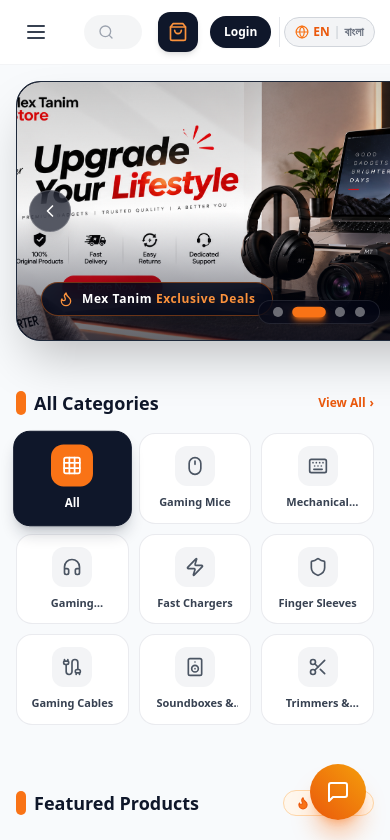
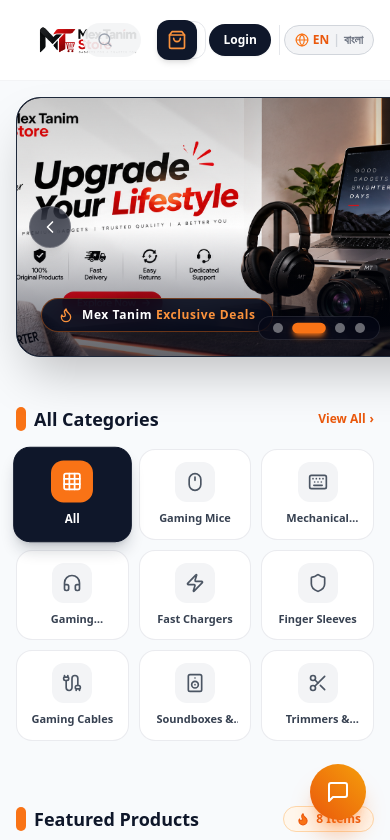
Before and after one commit to mcxtanim/Mex_Tanim, a Next.js app in the folder user_website/: page / in a window 390 px wide. Shown: the top 840 px of the page. Built offline with nearby package versions, Linux system fonts and the light colour scheme; grey boxes are pictures that could not be loaded.

Commit message:
Commit #5: Increase logo size for clear legibility and add 3-dot navbar button side-by-side with logo

```diff
--- a/user_website/src/features/shared/Header.tsx
+++ b/user_website/src/features/shared/Header.tsx
@@ -1,7 +1,7 @@
 'use client';
 
 import React, { useState, useEffect } from 'react';
-import { Menu, Search, ShoppingBag, User as UserIcon, X, LogOut, Globe } from 'lucide-react';
+import { Search, ShoppingBag, User as UserIcon, LogOut, Globe, MoreVertical, X } from 'lucide-react';
 import { useCart } from '../cart/CartContext';
 import { useAuth } from '../auth/AuthContext';
 import { useLanguage } from './LanguageContext';
@@ -33,7 +33,7 @@ export const Header: React.FC<HeaderProps> = ({ searchQuery, setSearchQuery }) =
   const { totalItems, openCart } = useCart();
   const { user, isAuthenticated, openAuthModal, logout } = useAuth();
   const { language, setLanguage, t } = useLanguage();
-  const [isMobileMenuOpen, setIsMobileMenuOpen] = useState(false);
+  const [is3DotMenuOpen, setIs3DotMenuOpen] = useState(false);
 
   // Typewriter effect state for interactive search placeholder
   const [suggestionIndex, setSuggestionIndex] = useState(0);
@@ -72,26 +72,66 @@ export const Header: React.FC<HeaderProps> = ({ searchQuery, setSearchQuery }) =
   return (
     <header className="sticky top-0 z-40 bg-white/95 backdrop-blur-md border-b border-gray-100 shadow-2xs transition-all">
       <div className="max-w-7xl mx-auto px-4 sm:px-6 lg:px-8">
-        <div className="flex items-center justify-between h-16 sm:h-20 gap-3">
+        <div className="flex items-center justify-between h-20 sm:h-24 gap-3">
 
-          {/* Left section: Mobile Hamburger + Official Image Logo */}
-          <div className="flex items-center space-x-3">
-            <button
-              onClick={() => setIsMobileMenuOpen(!isMobileMenuOpen)}
-              className="lg:hidden p-2 text-gray-700 hover:text-orange-500 rounded-xl hover:bg-gray-100 transition"
-              aria-label="Toggle Menu"
-            >
-              {isMobileMenuOpen ? <X className="w-6 h-6" /> : <Menu className="w-6 h-6" />}
-            </button>
+          {/* Left section: Official Large Image Logo + 3-Dot Navbar Button (Side-by-side) */}
+          <div className="flex items-center space-x-2 sm:space-x-3">
 
-            {/* Official Mex Tanim Store Logo */}
-            <div className="flex items-center cursor-pointer">
+            {/* Official Mex Tanim Store Logo (Increased height so text & slogan are perfectly readable) */}
+            <a href="#" className="flex items-center cursor-pointer shrink-0">
               <img
                 src="/images/logo.png"
                 alt="Mex Tanim Store Logo"
-                className="h-10 sm:h-12 w-auto object-contain hover:scale-105 transition-all"
+                className="h-12 sm:h-16 md:h-18 max-h-20 w-auto object-contain hover:scale-105 transition-all"
               />
+            </a>
+
+            {/* 3-Dot Navbar Button (Positioned side-by-side right next to the logo) */}
+            <div className="relative">
+              <button
+                onClick={() => setIs3DotMenuOpen(!is3DotMenuOpen)}
+                className="p-2 sm:p-2.5 text-slate-800 hover:text-orange-500 hover:bg-orange-50 rounded-xl border border-gray-200 transition-all flex items-center justify-center shadow-2xs active:scale-95"
+                title="Navigation Menu"
+                aria-label="Toggle 3-dot menu"
+              >
+                {is3DotMenuOpen ? <X className="w-5 h-5 text-orange-500" /> : <MoreVertical className="w-5 h-5 sm:w-6 sm:h-6" />}
+              </button>
+
+              {/* 3-Dot Navbar Popup Menu */}
+              {is3DotMenuOpen && (
+                <div className="absolute left-0 mt-2 w-56 bg-white border border-gray-200 rounded-2xl shadow-2xl z-50 p-2 space-y-1 animate-in fade-in slide-in-from-top-2 duration-200">
+                  <a
+                    href="#hero"
+                    onClick={() => setIs3DotMenuOpen(false)}
+                    className="flex items-center space-x-2 px-3 py-2 text-xs font-bold text-gray-700 hover:bg-orange-50 hover:text-orange-600 rounded-xl transition"
+                  >
+                    <span>🏠 Home</span>
+                  </a>
+                  <a
+                    href="#categories"
+                    onClick={() => setIs3DotMenuOpen(false)}
+                    className="flex items-center space-x-2 px-3 py-2 text-xs font-bold text-gray-700 hover:bg-orange-50 hover:text-orange-600 rounded-xl transition"
+                  >
+                    <span>📦 {t.categoriesTitle}</span>
+                  </a>
+                  <a
+                    href="#products"
+                    onClick={() => setIs3DotMenuOpen(false)}
+                    className="flex items-center space-x-2 px-3 py-2 text-xs font-bold text-gray-700 hover:bg-orange-50 hover:text-orange-600 rounded-xl transition"
+                  >
+                    <span>🔥 {t.featuredProducts}</span>
+                  </a>
+                  <a
+                    href="#app-install"
+                    onClick={() => setIs3DotMenuOpen(false)}
+                    className="flex items-center space-x-2 px-3 py-2 text-xs font-bold text-gray-700 hover:bg-orange-50 hover:text-orange-600 rounded-xl transition"
+                  >
+                    <span>📱 {t.appInstallBtn}</span>
+                  </a>
+                </div>
+              )}
             </div>
+
           </div>
 
           {/* Center Search Bar with Animated Typewriter Placeholder */}
@@ -182,42 +222,6 @@ export const Header: React.FC<HeaderProps> = ({ searchQuery, setSearchQuery }) =
 
           </div>
         </div>
-
-        {/* Mobile Navigation Drawer */}
-        {isMobileMenuOpen && (
-          <div className="lg:hidden border-t border-gray-100 py-3 space-y-2 animate-in slide-in-from-top duration-200">
-            <nav className="flex flex-col space-y-1 text-sm font-medium text-gray-700">
-              <a href="#hero" onClick={() => setIsMobileMenuOpen(false)} className="px-3 py-2 rounded-lg hover:bg-orange-50 hover:text-orange-600 transition">
-                Home
-              </a>
-              <a href="#categories" onClick={() => setIsMobileMenuOpen(false)} className="px-3 py-2 rounded-lg hover:bg-orange-50 hover:text-orange-600 transition">
-                {t.categoriesTitle}
-              </a>
-              <a href="#products" onClick={() => setIsMobileMenuOpen(false)} className="px-3 py-2 rounded-lg hover:bg-orange-50 hover:text-orange-600 transition">
-                {t.featuredProducts}
-              </a>
-            </nav>
-
-            {/* Language Switcher in Mobile Drawer */}
-            <div className="pt-2 border-t border-gray-100 flex items-center justify-between px-3">
-              <span className="text-xs font-bold text-gray-600">Language / ভাষা:</span>
-              <div className="flex items-center space-x-1 bg-gray-100 p-1 rounded-lg">
-                <button
-                  onClick={() => setLanguage('en')}
-                  className={`px-3 py-1 text-xs font-bold rounded-md transition ${language === 'en' ? 'bg-orange-500 text-white shadow-xs' : 'text-gray-600'}`}
-                >
-                  English
-                </button>
-                <button
-                  onClick={() => setLanguage('bn')}
-                  className={`px-3 py-1 text-xs font-bold rounded-md transition ${language === 'bn' ? 'bg-orange-500 text-white shadow-xs' : 'text-gray-600'}`}
-                >
-                  বাংলা
-                </button>
-              </div>
-            </div>
-          </div>
-        )}
       </div>
     </header>
   );
```
